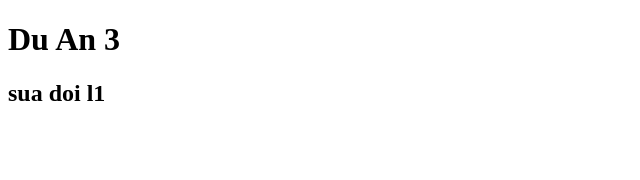
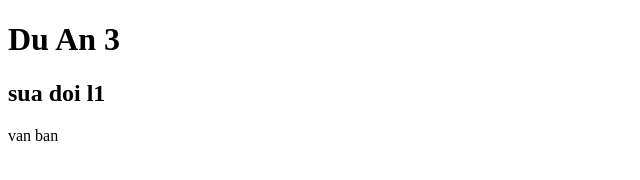
Before and after one commit to TuanbAnh/duan3, a plain HTML site: page index.html in a window 1280 px wide. Shown: the full height of the page, 0-640 px from the left. Drawn offline with Linux system fonts and the light colour scheme.

Commit message:
sua doi lan 3

```diff
--- a/index.html
+++ b/index.html
@@ -8,5 +8,6 @@
   <body>
     <h1>Du An 3</h1>
     <h2>sua doi l1</h2>
+    <p>van ban</p>
   </body>
 </html>
```
